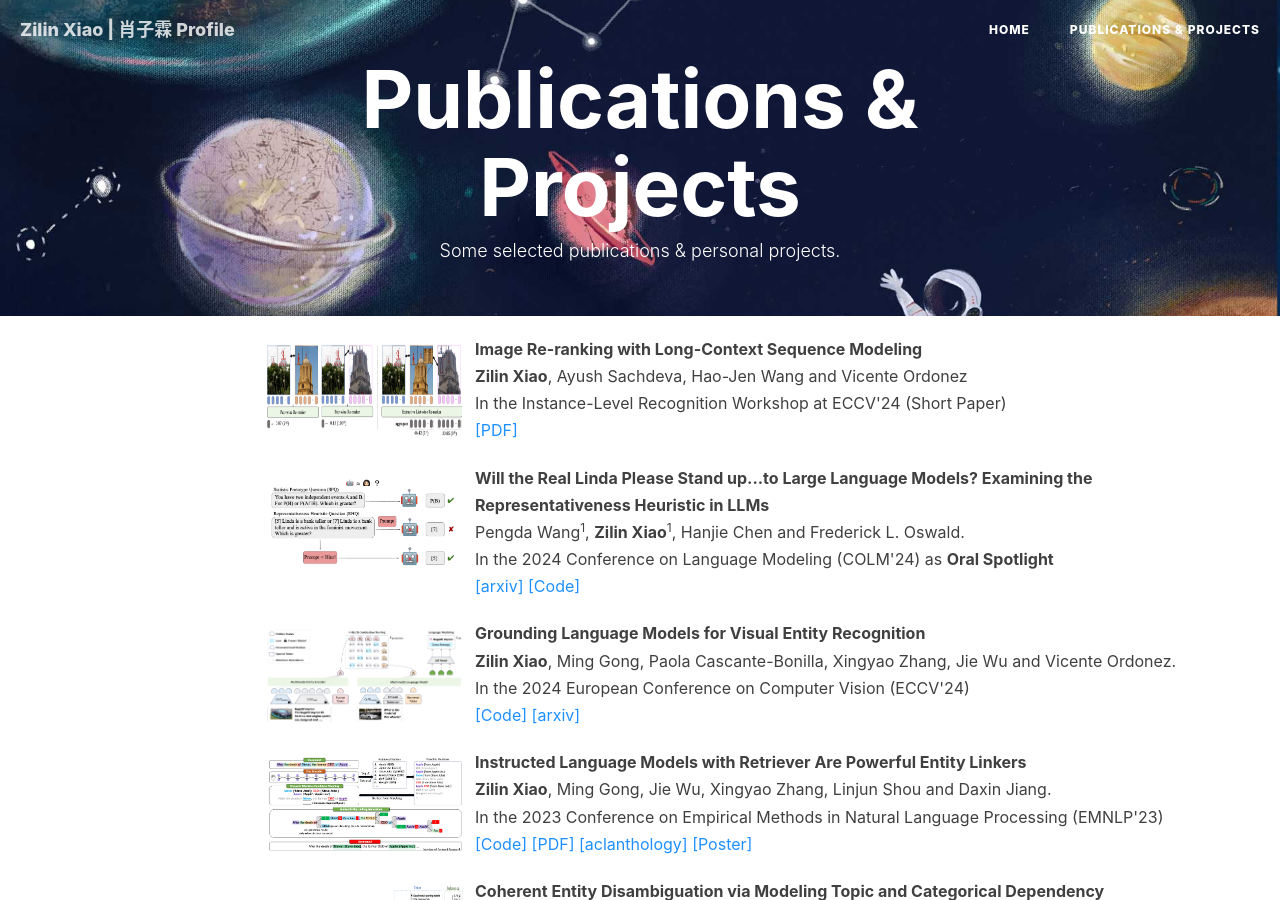
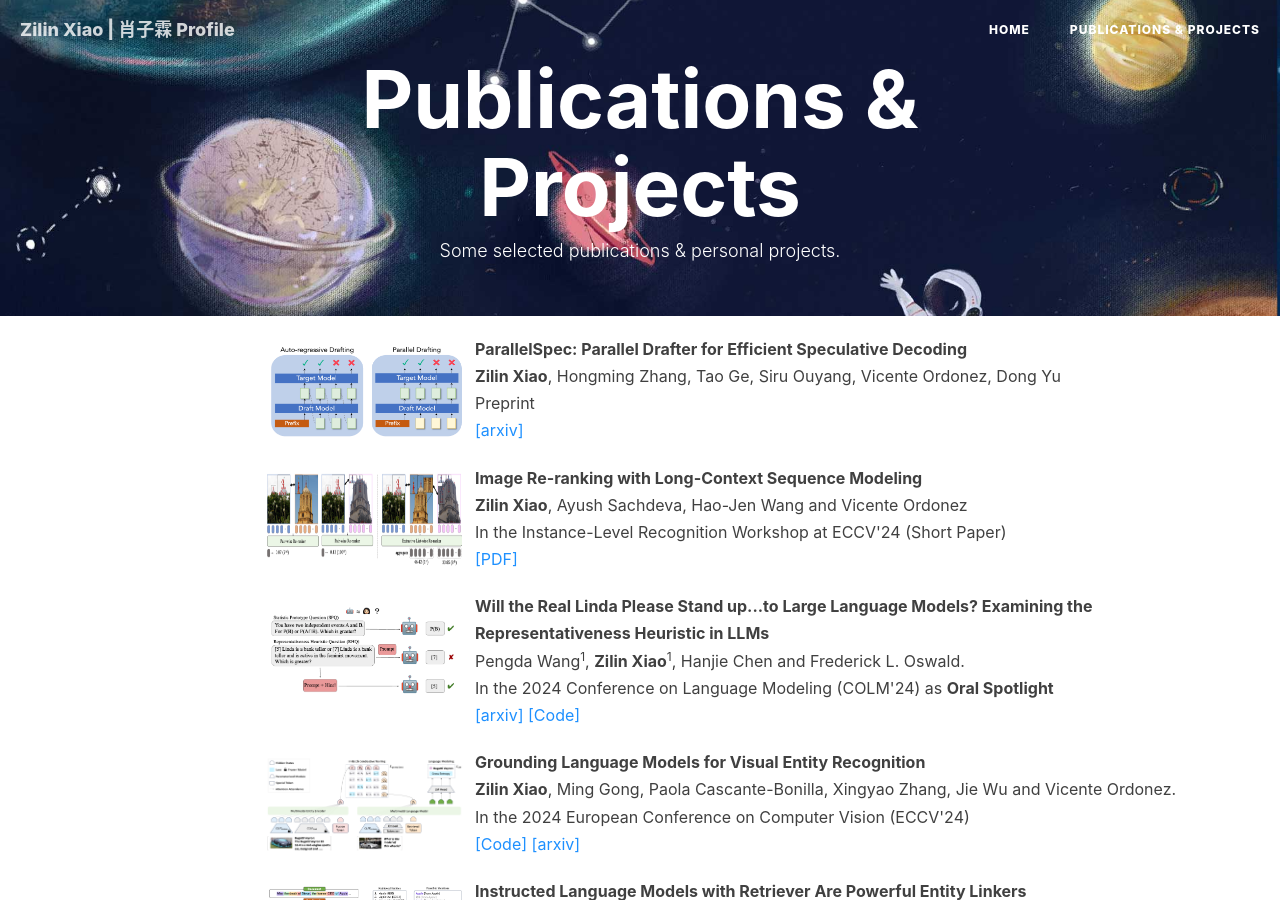
Before and after one commit to MrZilinXiao/MrZilinXiao.github.io, a Jekyll site: the page built from archive.html, in a window 1280 px wide and 900 px high. Built offline with Jekyll 4.4.1, drawn with Linux system fonts in a browser that asks for light colours; nearby versions of some CDN libraries; comment, search, counter and statistics services are not loaded.

Commit message:
add parallespec

```diff
--- a/archive.html
+++ b/archive.html
@@ -26,6 +26,26 @@ https://github.com/kitian616/jekyll-TeXt-theme
 <div class="container">
 	<div class="row">
 		<div class="col-lg-10 col-lg-offset-2 col-md-10 col-md-offset-1">
+			<div class="media">
+				<a id="fsaf" class="pull-left">
+					<img class="media-object" src="/img/parallelspec.png" width="200px" height="100px"
+						style="cursor: default;">
+				</a>
+				<div class="media-body">
+					<p class="media-heading">
+						<strong>
+							ParallelSpec: Parallel Drafter for Efficient Speculative Decoding
+						</strong><br>
+						<strong>Zilin Xiao</strong>, Hongming Zhang, Tao Ge, Siru Ouyang, Vicente Ordonez, Dong Yu
+						<br>
+						Preprint<br>
+						<a target="_blank" href="https://arxiv.org/abs/2410.05589" rel="nofollow">
+							<font color="DodgerBlue">[arxiv]</font>
+						</a>
+					</p>
+				</div>
+			</div>
+
 			<div class="media">
 				<a id="fsaf" class="pull-left">
 					<img class="media-object" src="/img/extractive_reranker.png" width="200px" height="100px" style="cursor: default;">
```
Also changed, not shown: img/parallelspec.png (added), 6 other files.
